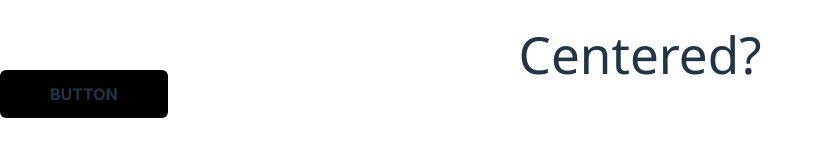
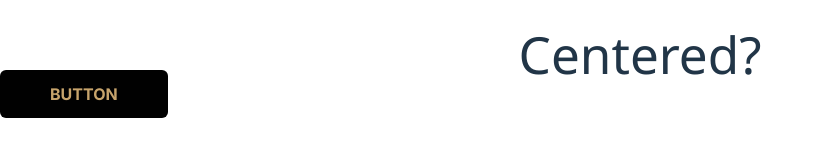
Before and after one commit to lia-2-team-1/webbsite, a React (Vite) app: page / in a window 1280 px wide. Shown: the part 334-490 px from the top of the page, without its empty margins (0-823 px from the left). Built offline with nearby package versions, Linux system fonts and the light colour scheme.

Commit message:
+globals *global import needs fix

```diff
--- a/src/components/Button.css
+++ b/src/components/Button.css
@@ -8,7 +8,6 @@
  *
  *
  * */
-
 @import url('https://fonts.googleapis.com/css2?family=Inter:ital,opsz,wght@0,14..32,100..900;1,14..32,100..900&display=swap');
 
 @property --black {
@@ -19,7 +18,7 @@
 
 .own-Button {
     background: var(--black);
-    color: var(--sand-brown);
+    color: var(--sandy-brown);
 
     padding: .75rem 3rem;
 
@@ -45,4 +44,5 @@
         background: #888888;
         color: var(--black);
     }
+    transition: all 0.25s ease-out;
 }
```
